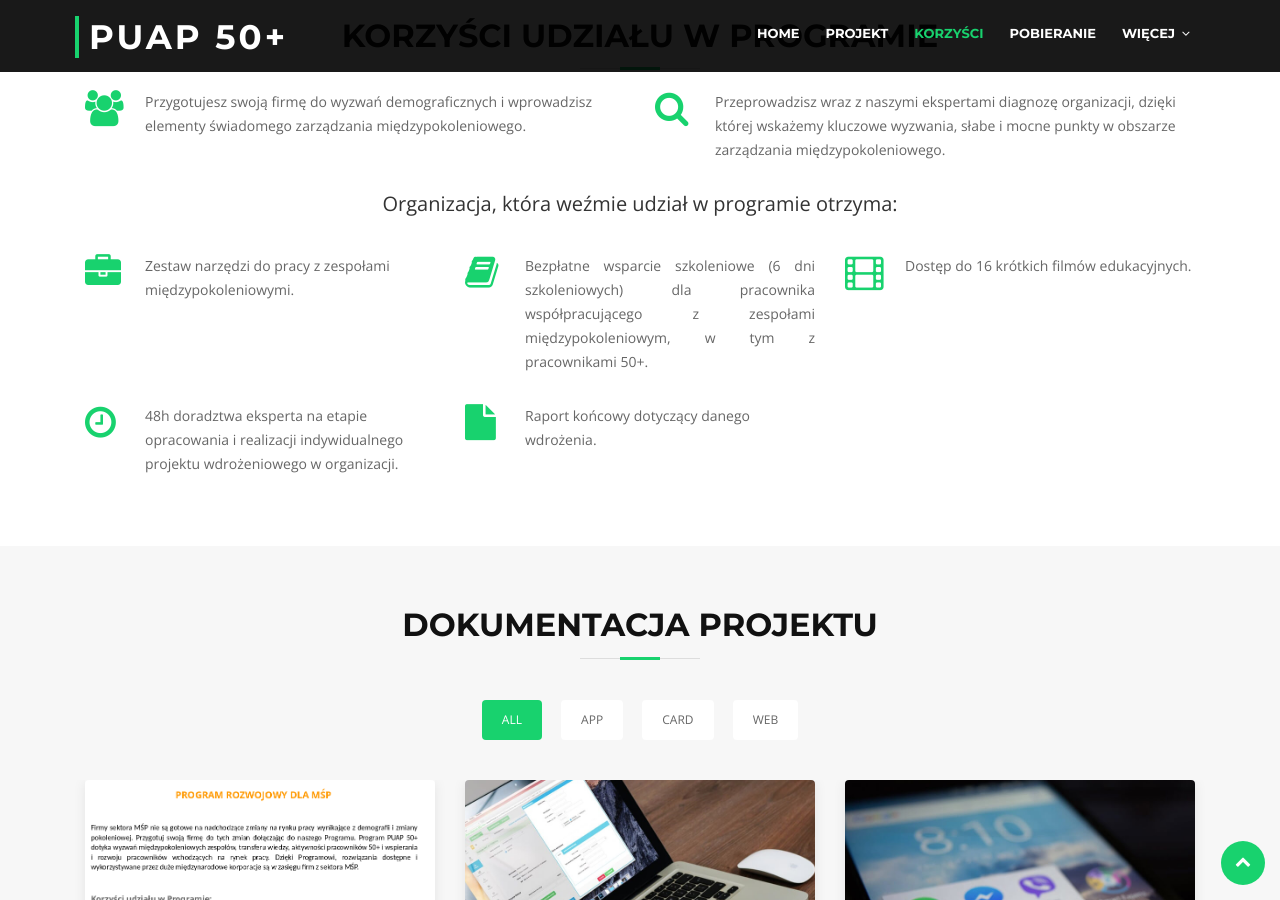
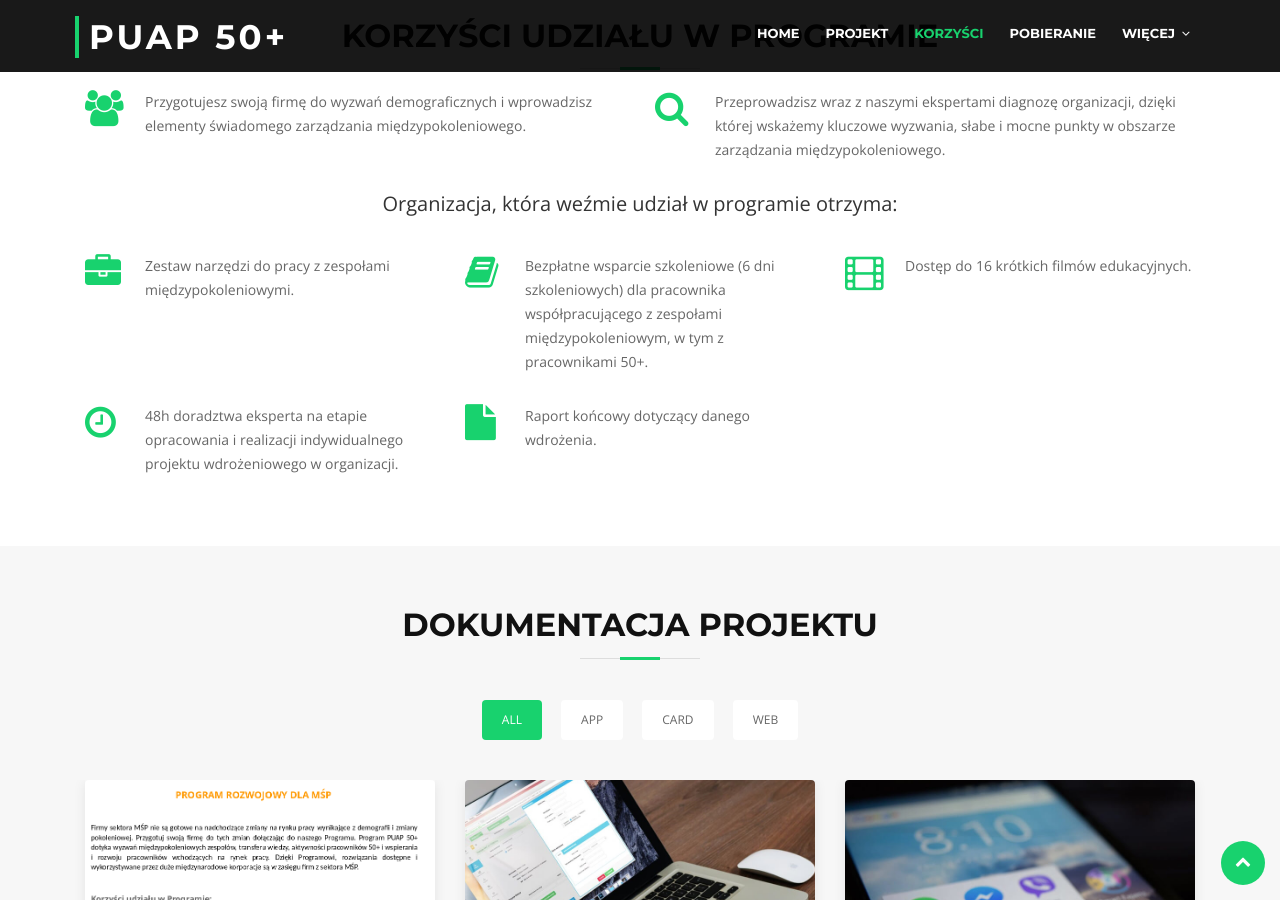
Before and after one commit to modorg/diversityhub-puap, a Jekyll site: the page built from index.html, in a window 1280 px wide and 900 px high, scrolled down 1720 px. Built offline with Jekyll 4.4.1, drawn with Linux system fonts in a browser that asks for light colours; some web fonts are replaced.

Commit message:
small fixes and atttemp to fix linking in public page

```diff
--- a/_includes/header.html
+++ b/_includes/header.html
@@ -14,7 +14,7 @@
           <li><a href="#about">Projekt</a></li>
           <li><a href="#services">Korzyści</a></li>
           <li><a href="#portfolio">Pobieranie</a></li>
-          <li class="menu-has-children"><a href="/more">Więcej</a>
+          <li class="menu-has-children"><a href="{{ "/more" | prepend: relative_url }}">Więcej</a>
             <ul>
               {% include subpage_links.html %}
             </ul>
--- a/_includes/subpage_links.html
+++ b/_includes/subpage_links.html
@@ -1,2 +1,2 @@
-<li><a href="/more">Więcej</a></li>
+<li><a href="{{ "/more" | prepend: relative_url }}">Więcej</a></li>
 <li><a href="#">Drop Down 1</a></li>
--- a/index.html
+++ b/index.html
@@ -152,7 +152,7 @@
       </div>
       <div class="col-lg-4 col-md-6 box wow bounceInUp" data-wow-duration="1.4s">
         <div class="icon"><i class="fa fa-book"></i></div>
-        <p class="description text-justify">Bezpłatne wsparcie szkoleniowe (6 dni szkoleniowych) dla pracownika współpracującego z zespołami
+        <p class="description">Bezpłatne wsparcie szkoleniowe (6 dni szkoleniowych) dla pracownika współpracującego z zespołami
         międzypokoleniowym, w tym z pracownikami 50+.</p>
       </div>
       <div class="col-lg-4 col-md-6 box wow bounceInUp" data-wow-duration="1.4s">
```
Also changed, not shown: _includes/footer.html (line endings or trailing spaces), _layouts/default_main.html (line endings or trailing spaces).
